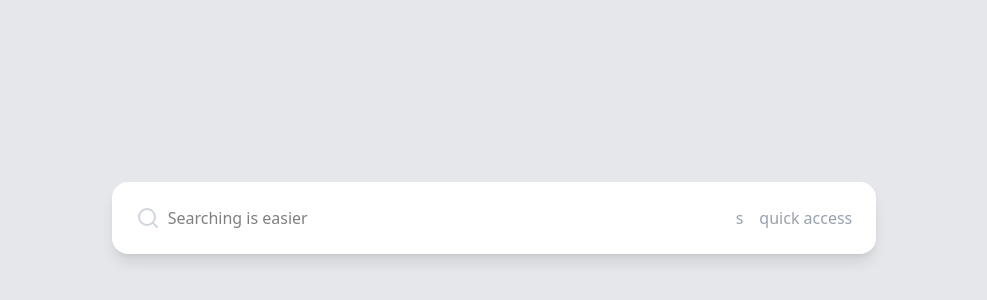
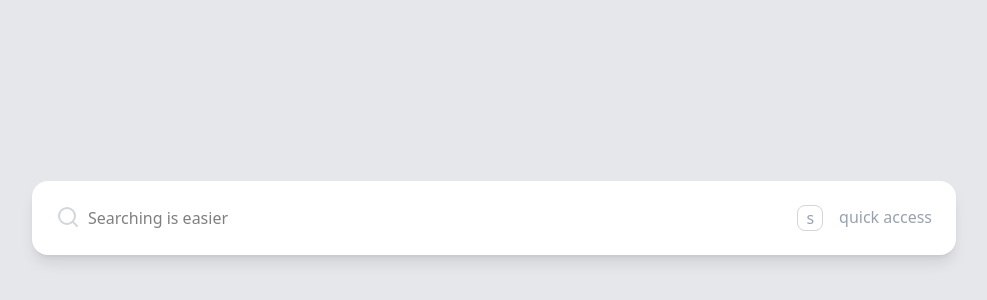
Before and after one commit to juheedhone/dots-assignment, a React (Vite) app: page / in a window 1280 px wide. Shown: the part 182-482 px from the top of the page, without its empty margins (146-1133 px from the left). Built offline with nearby package versions, Linux system fonts and the light colour scheme.

Commit message:
search bar.

```diff
--- a/src/App.tsx
+++ b/src/App.tsx
@@ -3,15 +3,17 @@ import { motion } from "motion/react";
 
 const App = () => {
   return (
-    <motion.div className="bg-white rounded-2xl shadow-lg flex p-6">
+    <motion.div className="bg-white rounded-2xl shadow-lg flex p-6 sm:w-4/5 md:w-3/4 w-full">
       <Search className="text-gray-300" />
       <input
         type="text"
         placeholder="Searching is easier"
-        className="outline-0 pl-2 w-xl"
+        className="outline-0 pl-2 flex-1"
       />
-      <div className="text-gray-400 ">s</div>
-      <p className="text-gray-400 pl-4">quick access</p>
+      <div className="text-gray-400 border border-gray-300 px-2 rounded-lg  md:block hidden">
+        s
+      </div>
+      <p className="text-gray-400 pl-4 md:block hidden">quick access</p>
     </motion.div>
   );
 };
--- a/src/main.tsx
+++ b/src/main.tsx
@@ -5,7 +5,7 @@ import "./index.css";
 
 createRoot(document.getElementById("root")!).render(
   <StrictMode>
-    <main className="flex items-center justify-center h-screen">
+    <main className="flex items-center justify-center h-screen p-2 sm:p-4 md:p-6">
       <App />
     </main>
   </StrictMode>
```
